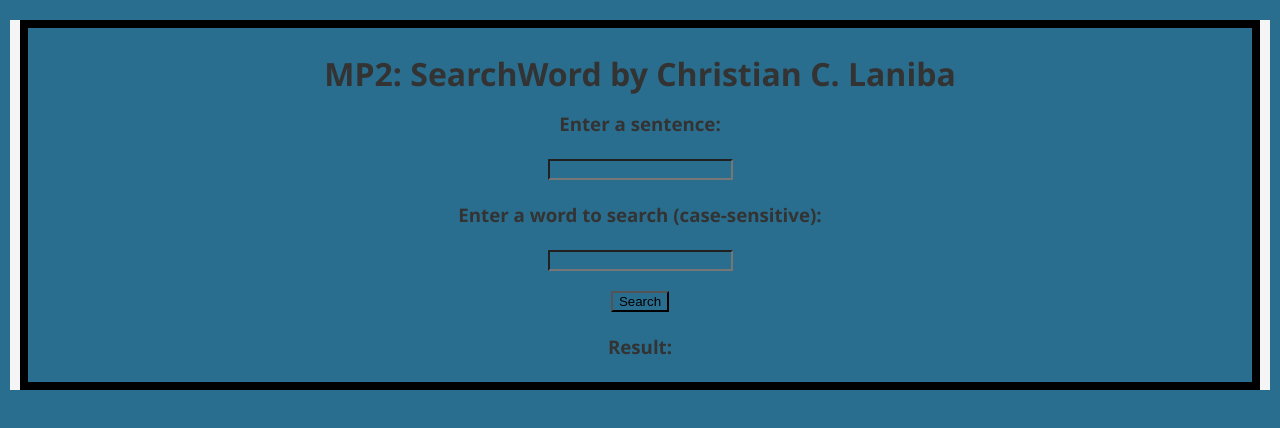
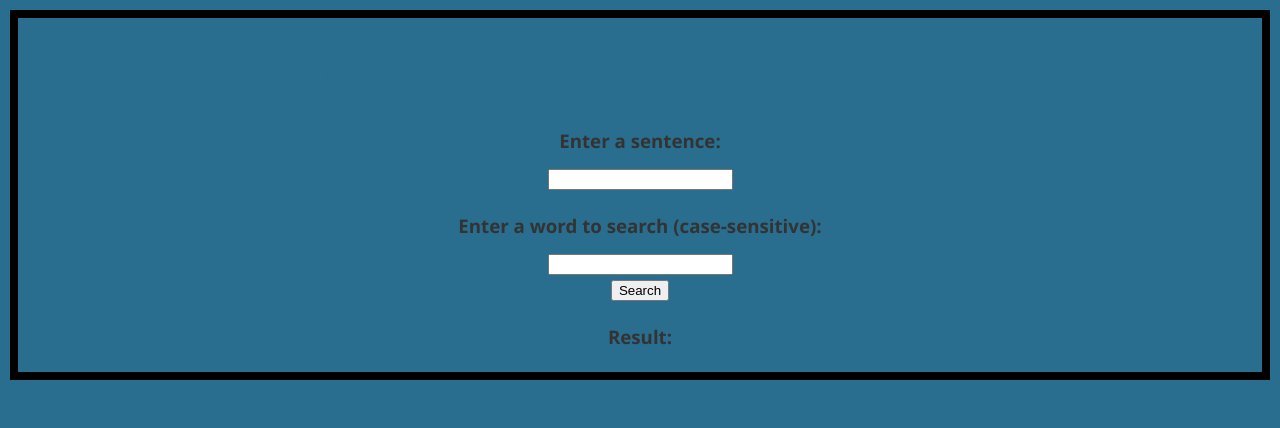
Before and after one commit to ChristianLaniba/week3-mp2, a plain HTML site: page index.html in a window 1280 px wide. Drawn offline with Linux system fonts and the light colour scheme.

Commit message:
Update style.css

```diff
--- a/style.css
+++ b/style.css
@@ -1,16 +1,24 @@
-* {
+body {
+    font-family: 'Segoe UI', Tahoma, Geneva, Verdana, sans-serif;
+    background-color: #2a6e8f;
+    color: #333;
     margin: 10px;
-    background-color: #2a6e8f;
+    padding: 0;
+    line-height: 1.6;
     text-align: center;
 }
 
-body {
+h1 {
     font-family: 'Segoe UI', Tahoma, Geneva, Verdana, sans-serif;
-    background-color: #f5f5f5;
+    color: #2a6e8f;
+    margin-bottom: 25px;
+    font-size: 2rem;
+}
+
+h3 {
+    font-family: 'Segoe UI', Tahoma, Geneva, Verdana, sans-serif;
     color: #333;
-    margin: 0;
-    padding: 0;
-    line-height: 1.6;
+    margin: 20px 0 10px;
 }
 
 .border {
```
